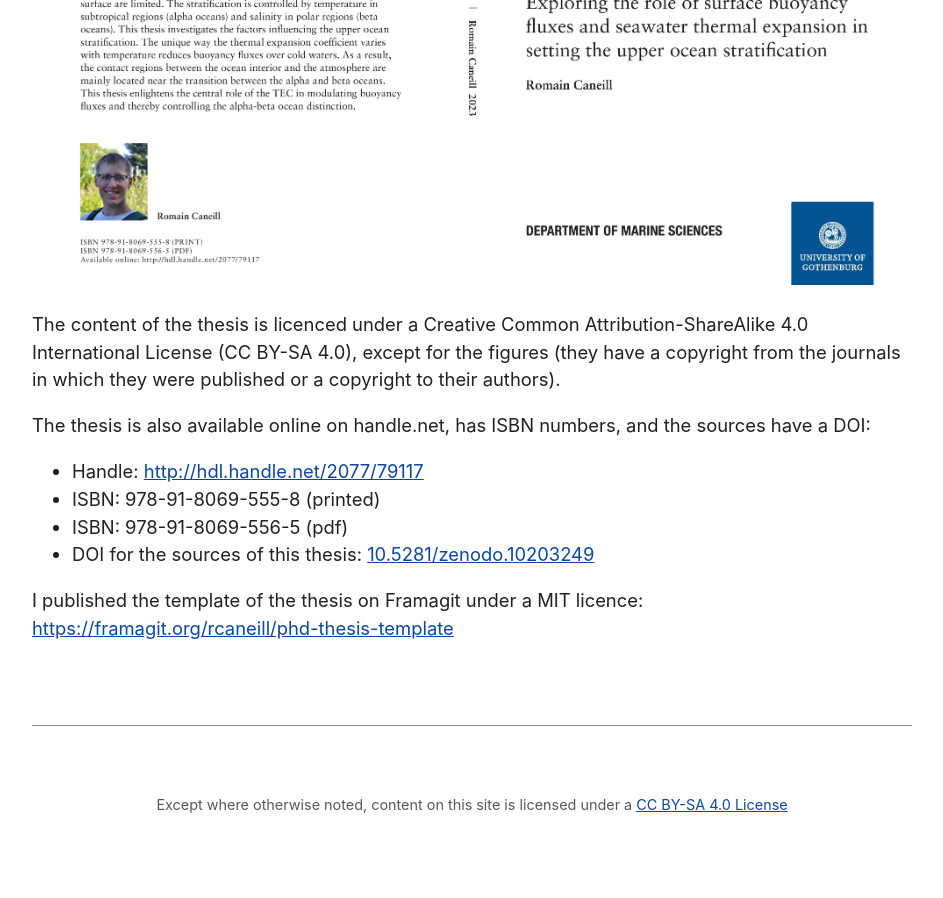
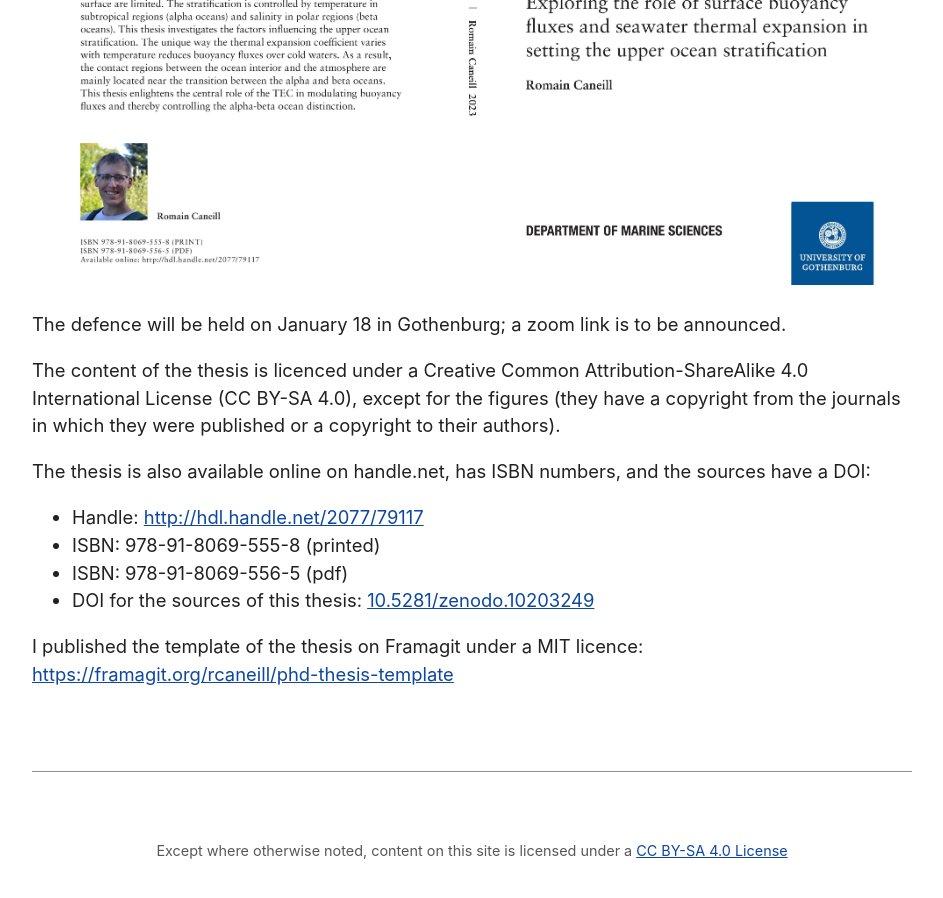
Before and after one commit to rcaneill/rcaneill.github.io, a Jekyll site: the page built from phd_thesis.md, in a window 1280 px wide and 900 px high, scrolled down 1201 px. Shown: the whole window, without its empty margins (168-1111 px from the left). Built offline with Jekyll 4.4.1, drawn with Linux system fonts in a browser that asks for light colours; before the commit the page ends 2055 px from its top, so only the background shows below that.

Commit message:
add detail of defence

```diff
--- a/phd_thesis.md
+++ b/phd_thesis.md
@@ -42,7 +42,7 @@ You can click on the cover below to access the pdf version of the thesis, or fol
 </a>
 
 
-
+The defence will be held on January 18 in Gothenburg; a zoom link is to be announced.
 
 
 The content of the thesis is licenced under a Creative Common Attribution-ShareAlike 4.0
```
